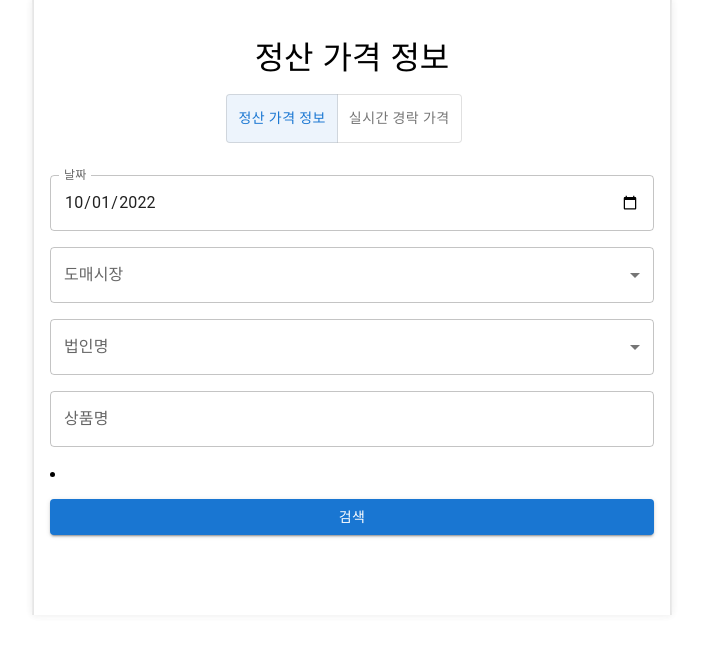
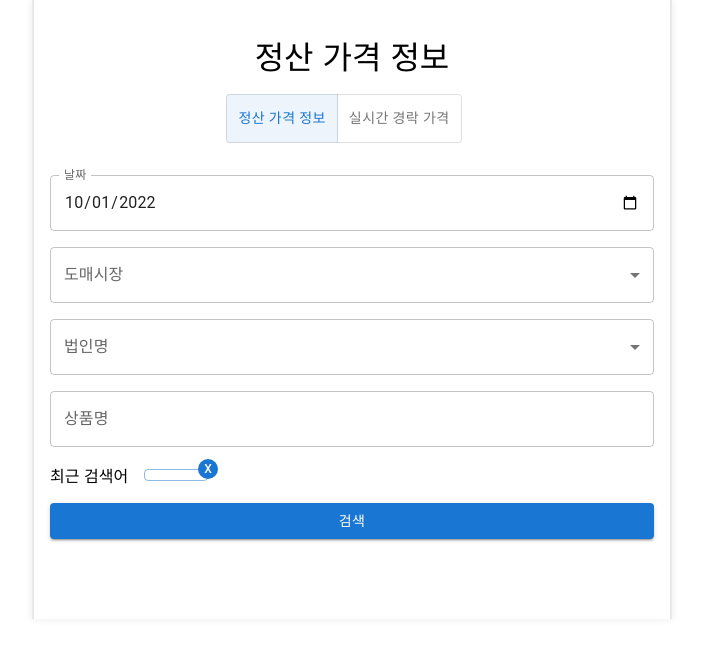
Before and after one commit to 93minki/Agricultural-products-auction, a Next.js app: page / in a window 1280 px wide. Both pictures are taken after a click on the button "검색". Shown: the top 658 px of the page, without its empty margins (288-991 px from the left). Built offline with nearby package versions, Linux system fonts and the light colour scheme.

Commit message:
feat: 최근 검색어 UI

```diff
--- /dev/null
+++ b/src/components/RecentKeyword/RecentKeyword.tsx
@@ -0,0 +1,5 @@
+import * as S from "./style";
+
+const RecentKeyword = () => {};
+
+export default RecentKeyword;
--- /dev/null
+++ b/src/components/RecentKeyword/style.ts
@@ -0,0 +1 @@
+import styled from "@emotion/styled";
--- a/src/components/Selection/Selection.tsx
+++ b/src/components/Selection/Selection.tsx
@@ -7,6 +7,8 @@ import {
   Select,
   SelectChangeEvent,
   TextField,
+  Badge,
+  Button,
 } from "@mui/material";
 import * as S from "./style";
 import { getStorageItem } from "../../utils/localStorage";
@@ -54,17 +56,10 @@ const Selection = ({
   const [searchWord, setSearchWord] = useState("");
   const [searchDate, setSearchDate] = useState(getCurrentDate);
   const [recentSearchWord, setRecentSearchWord] = useState<string[]>([]);
-  console.log("initial Type", typeof recentSearchWord);
 
   useEffect(() => {
     const recent = getStorageItem();
-    console.log("get recent type", typeof recent);
     setRecentSearchWord(recent);
-    console.log(
-      "recentSearchWord type",
-      typeof recentSearchWord,
-      recentSearchWord
-    );
   }, []);
 
   const handleMarketChange = (e: SelectChangeEvent) => {
@@ -172,10 +167,29 @@ const Selection = ({
       >
         {searchWord}
       </S.SearchWord>
-      <div>
+      <S.RecentKeyword>
+        최근 검색어
         {recentSearchWord &&
-          recentSearchWord.map((word) => <li key={Math.random()}>{word}</li>)}
-      </div>
+          recentSearchWord.map((word) => (
+            <Badge
+              badgeContent={"X"}
+              color="primary"
+              onClick={() => {
+                console.log("Badge Click");
+              }}
+            >
+              <Button
+                key={Math.random()}
+                variant="outlined"
+                onClick={() => {
+                  console.log("Click item", word);
+                }}
+              >
+                {word}
+              </Button>
+            </Badge>
+          ))}
+      </S.RecentKeyword>
       <S.SearchButton
         variant="contained"
         onClick={handleSearchButtonClick}
--- a/src/components/Selection/style.ts
+++ b/src/components/Selection/style.ts
@@ -25,3 +25,9 @@ export const SearchWord = styled(TextField)`
 export const SearchButton = styled(Button)`
   flex-grow: 0;
 `;
+
+export const RecentKeyword = styled.div`
+  display: flex;
+  align-items: center;
+  gap: 1rem;
+`;
```
